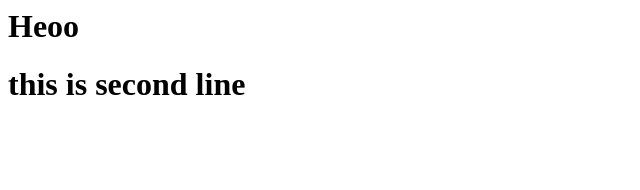
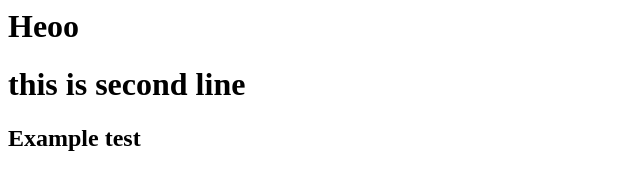
Before and after one commit to surendransuren/testing, a plain HTML site: page Index.html in a window 1280 px wide. Shown: the whole page, without its empty margins (0-640 px from the left). Drawn offline with Linux system fonts and the light colour scheme.

Commit message:
added test line

```diff
--- a/Index.html
+++ b/Index.html
@@ -1,2 +1,3 @@
 <h1> Heoo </h1>
 <h1> this is second line </h1>
+<h2> Example test </h2>
```
